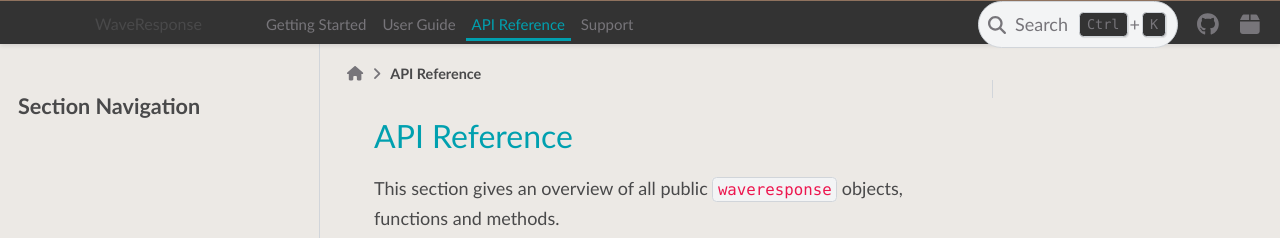
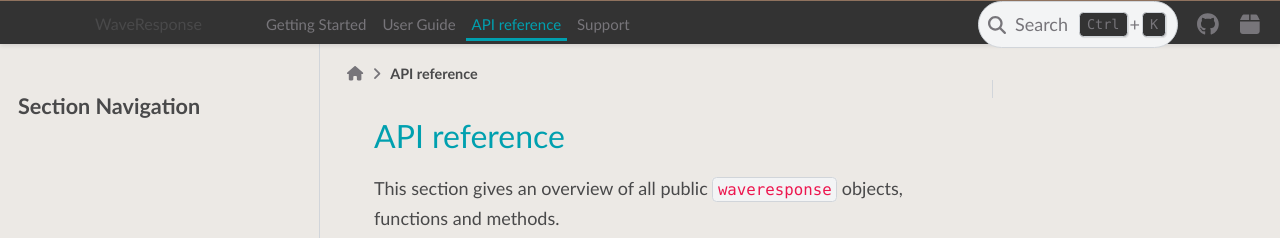
Before and after one commit to 4Subsea/waveresponse-python, a Sphinx documentation site: the page built from docs/api_ref/index.rst, in a window 1280 px wide. Shown: the top 238 px of the page. Built offline with Sphinx 7.4.7 and the PyData theme 0.15.4, drawn with Linux system fonts in a browser that asks for light colours; pages that are not in the unit, such as notebooks, are missing from menus.

Commit message:
Fix hovertab text (#42)

```diff
--- a/docs/api_ref/index.rst
+++ b/docs/api_ref/index.rst
@@ -1,5 +1,5 @@
 =============
-API Reference
+API reference
 =============
 This section gives an overview of all public ``waveresponse`` objects,
 functions and methods.
--- a/docs/conf.py
+++ b/docs/conf.py
@@ -103,13 +103,13 @@
 html_static_path = ["_static"]
 html_css_files = ["css/custom.css"]
 
-html_title = "WaveResponse"
 
 html_context = {"default_mode": "light"}
 html_favicon = "_static/favicon.png"
 html_sidebars = {"**": ["sidebar-nav-bs.html"]}
 
 html_theme_options = {
+    "logo": {"text": "WaveResponse"},
     "navbar_end": ["navbar-icon-links.html"],
     "icon_links": [
         {
```
